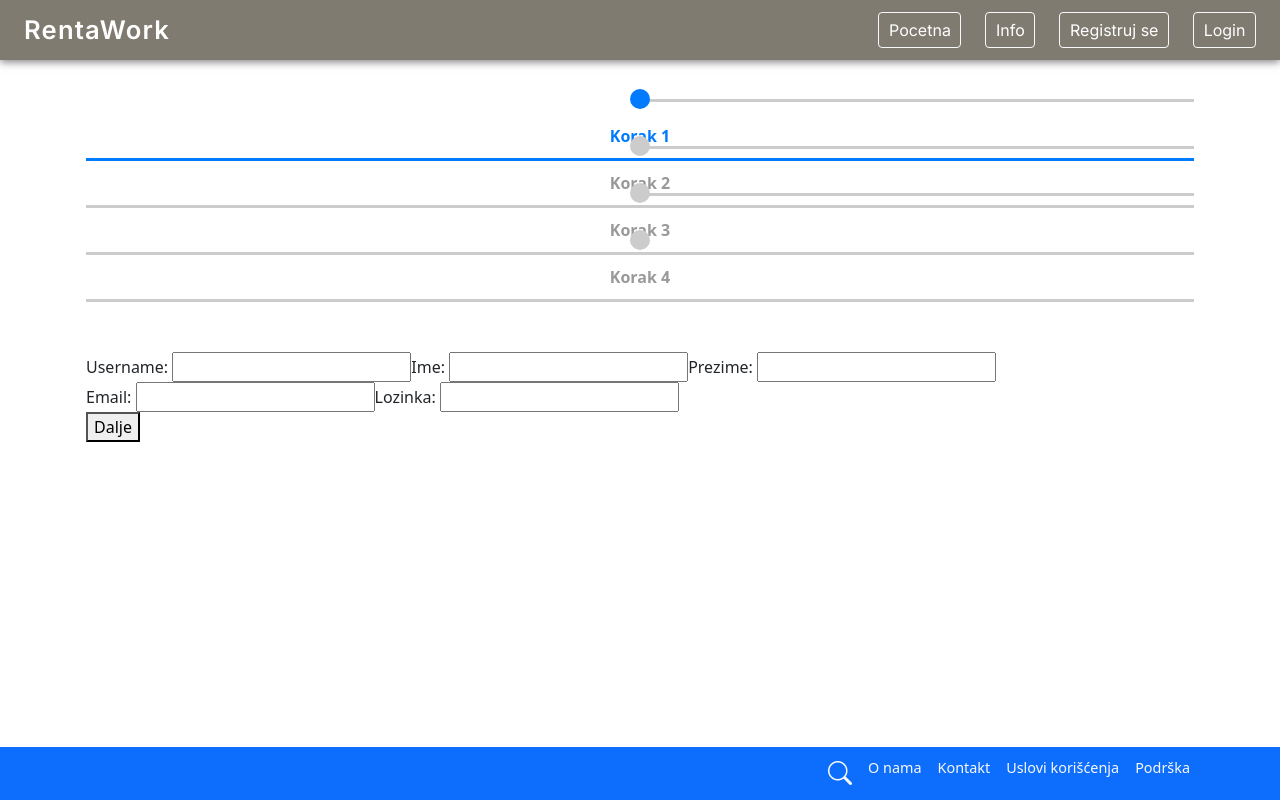
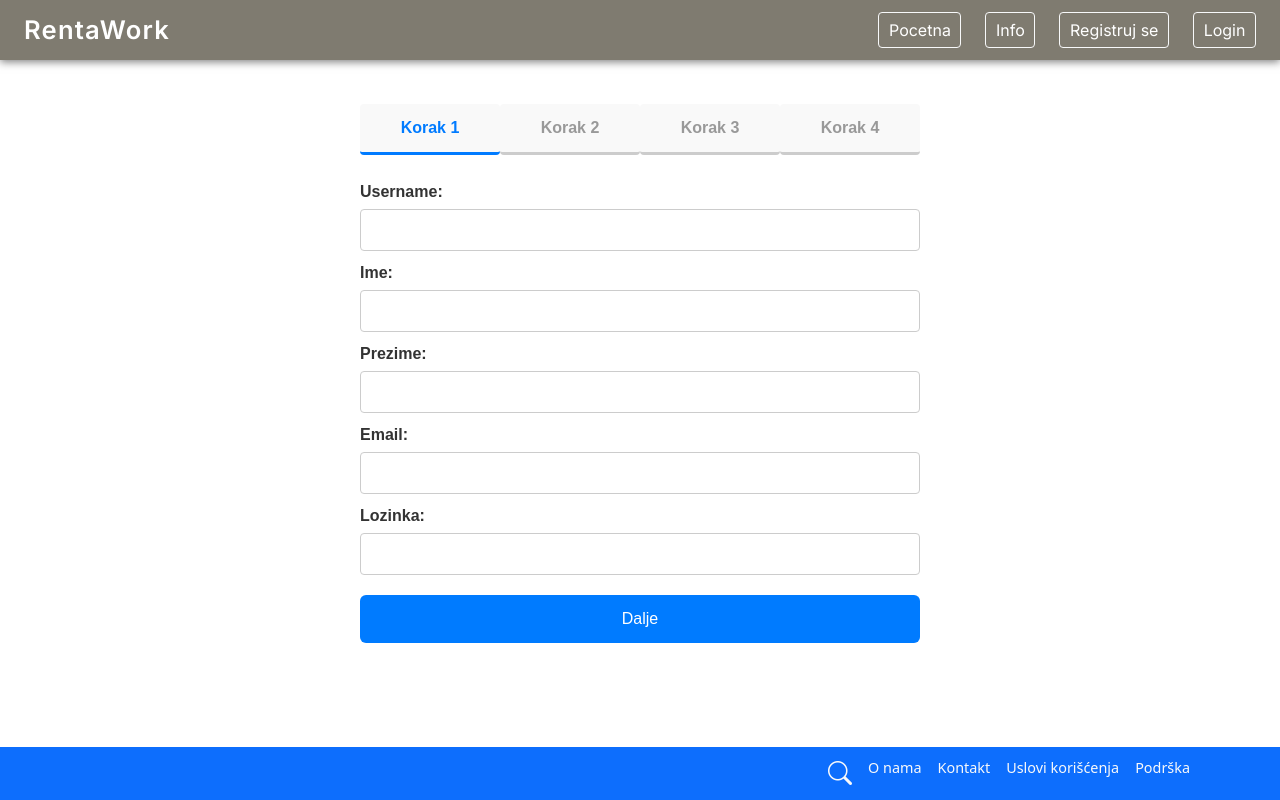
Before and after one commit to mnenadmm/rentaWorks, an Angular app in the folder client/: page /register in a window 1280 px wide. Built offline with nearby package versions, Linux system fonts and the light colour scheme.

Commit message:
pronwe;lddd;fffdfdd

```diff
--- a/client/src/app/auth/registracija/registracija.component.css
+++ b/client/src/app/auth/registracija/registracija.component.css
@@ -1,57 +1,119 @@
+/* MOBILE FIRST (osnovni izgled za male ekrane) */
+.registracija-container {
+  max-width: 100%;
+  margin: 0 auto;
+  padding: 20px;
+  box-sizing: border-box;
+  overflow-x: hidden;
+  font-family: Arial, sans-serif;
+}
+
+.progress-bar {
+  display: flex;
+  flex-direction: row;
+  justify-content: space-between;
+  flex-wrap: nowrap;
+  overflow-x: auto;
+  gap: 8px;
+  margin-bottom: 25px;
+  scrollbar-width: none; /* Firefox */
+  -ms-overflow-style: none; /* IE i Edge */
+}
+
+.progress-bar::-webkit-scrollbar {
+  display: none; /* Chrome, Safari */
+}
+
 .korak {
-  flex: 1;
+  flex: 1 0 auto;
   text-align: center;
-  padding: 10px 0;
-  font-weight: 600;
+  padding: 10px 6px;
+  font-weight: bold;
   color: #999;
   border-bottom: 3px solid #ccc;
-  cursor: default;
-  transition: color 0.3s ease, border-color 0.3s ease;
-  user-select: none;
-  position: relative;
+  white-space: nowrap;
+  min-width: 80px;
+  background: #f9f9f9;
+  border-radius: 4px;
+  transition: color 0.3s, border-color 0.3s;
 }
 
-/* Aktivni korak */
 .korak.active {
   color: #007bff;
   border-color: #007bff;
 }
 
-/* Dodaj kružić iznad teksta */
-.korak::before {
-  content: "";
-  width: 20px;
-  height: 20px;
-  background-color: #ccc;
-  border-radius: 50%;
-  position: absolute;
-  top: -25px;
-  left: 50%;
-  transform: translateX(-50%);
+/* Sadržaj forme */
+.sadrzaj-koraka {
+  max-width: 100%;
+  overflow: hidden;
 }
 
-/* Aktivni kružić */
-.korak.active::before {
-  background-color: #007bff;
+label {
+  display: block;
+  margin-bottom: 10px;
+  font-weight: 600;
+  color: #333;
 }
 
-/* Dodaj liniju između kružića */
-.korak:not(:last-child)::after {
-  content: "";
-  position: absolute;
-  top: -15px;
-  left: 50%;
+input {
   width: 100%;
-  height: 3px;
-  background-color: #ccc;
-  z-index: -1;
+  padding: 8px 12px;
+  margin-top: 5px;
+  border: 1px solid #ccc;
+  border-radius: 4px;
+  box-sizing: border-box;
 }
 
-/* Prilagodi parent */
-.progress-bar {
+.error {
+  color: #d9534f;
+  font-size: 13px;
+  margin-top: 4px;
+}
+
+.dugmici {
   display: flex;
   justify-content: space-between;
-  position: relative;
-  margin-bottom: 50px;
-  padding-top: 30px;
+  margin-top: 20px;
+  gap: 10px;
 }
+
+button {
+  flex: 1;
+  padding: 12px;
+  background-color: #007bff;
+  color: white;
+  border: none;
+  border-radius: 6px;
+  cursor: pointer;
+}
+
+button:hover:not(:disabled) {
+  background-color: #0056b3;
+}
+
+button:disabled {
+  background-color: #aaa;
+  cursor: not-allowed;
+}
+
+/* MEDIA QUERY ZA VEĆE EKRANE */
+@media (min-width: 768px) {
+  .registracija-container {
+    max-width: 600px;
+  }
+
+  .progress-bar {
+    justify-content: space-around;
+    overflow-x: hidden;
+    gap: 0;
+  }
+
+  .korak {
+    flex: 1;
+    min-width: auto;
+    white-space: normal;
+    font-size: 16px;
+    padding: 12px 0;
+  }
+}
```
